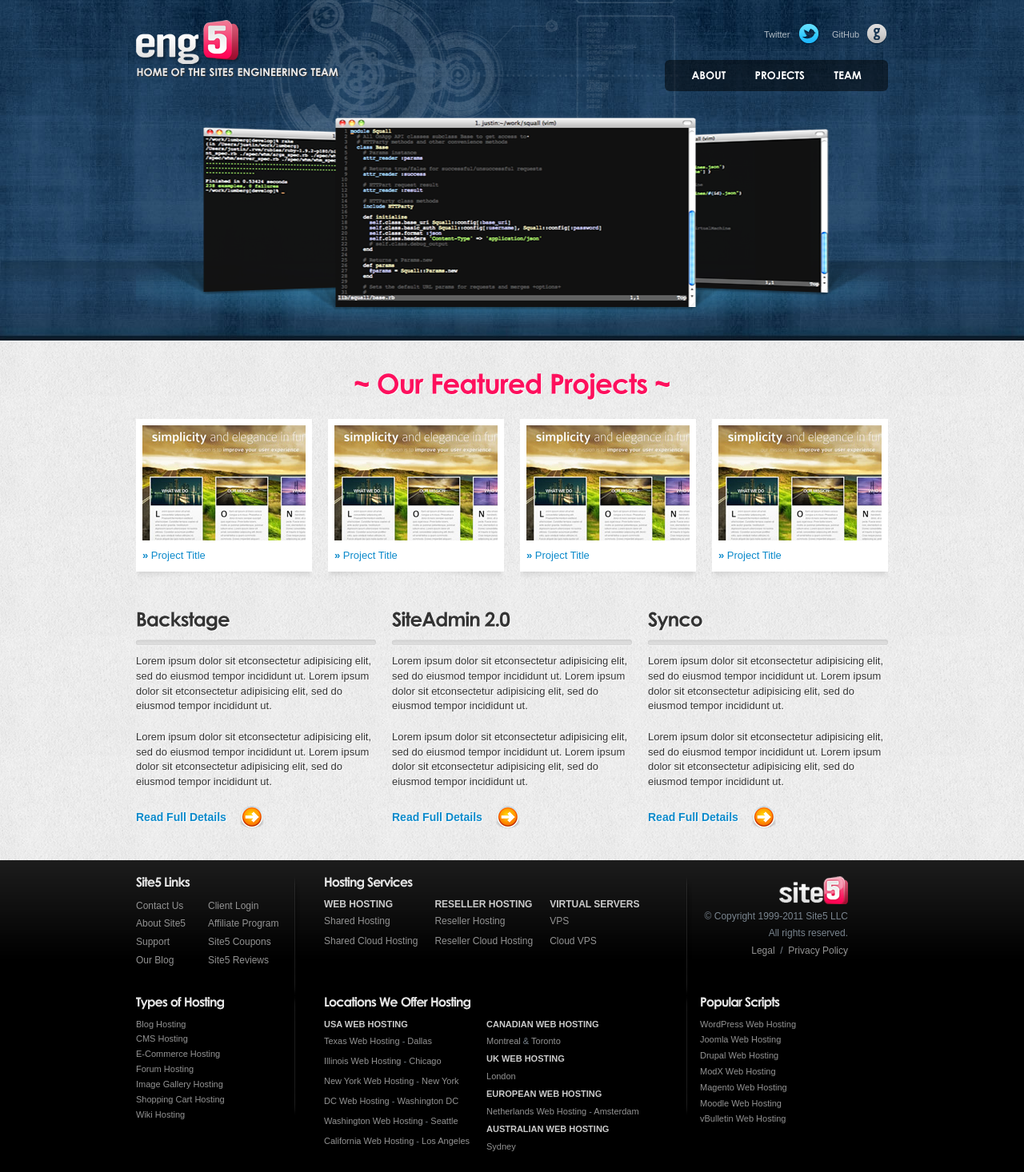
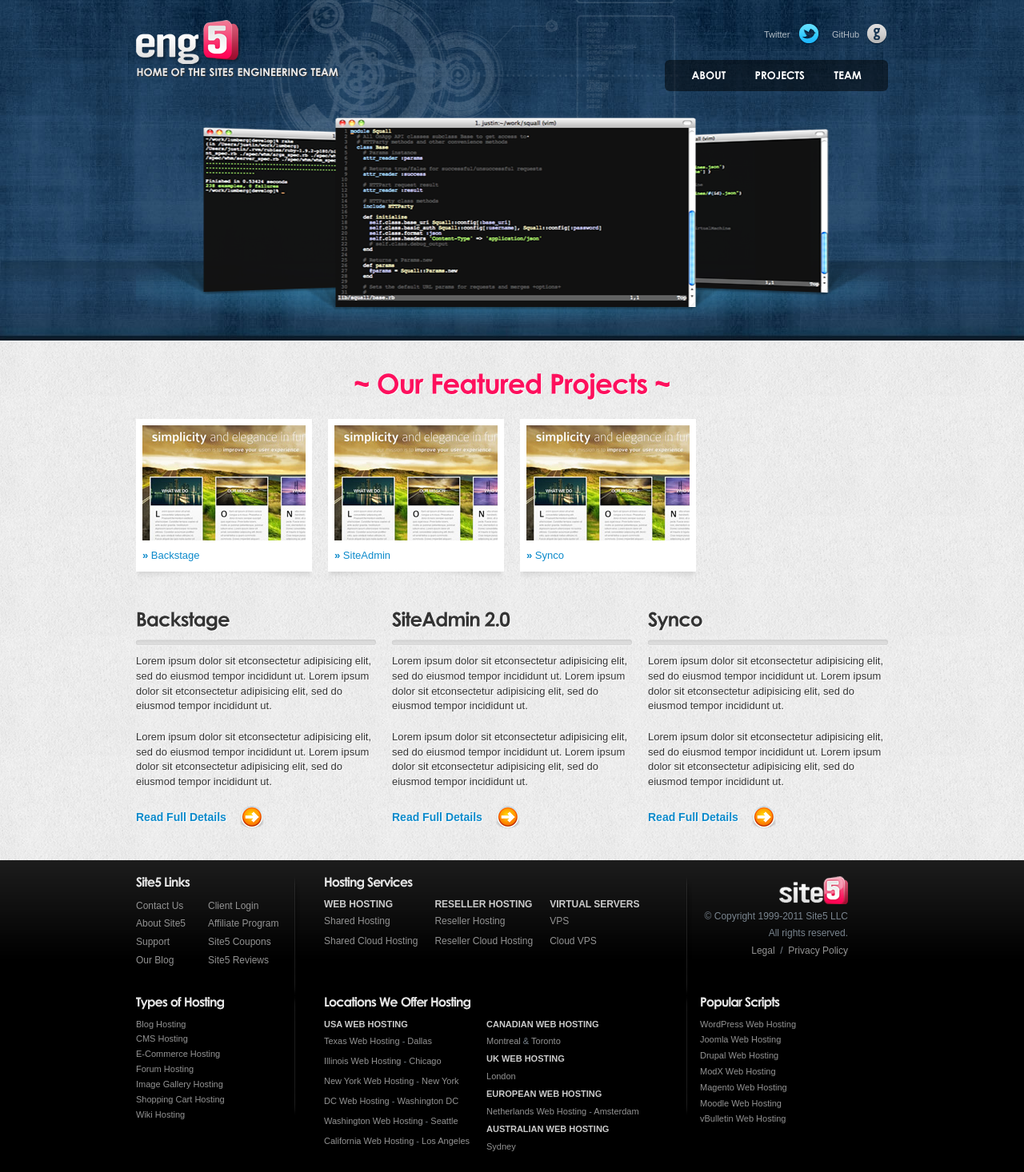
Before and after one commit to digideskio/eng5.com, a Jekyll site: the page built from index.html, in a window 1280 px wide. Shown: the whole page at 80% size. Built offline with Jekyll 4.4.1, drawn with Linux system fonts in a browser that asks for light colours; Markdown is read by kramdown in place of the engine named in the settings.

Commit message:
Don't push this commit.

```diff
--- a/_includes/featured_projects.html
+++ b/_includes/featured_projects.html
@@ -4,28 +4,21 @@
     <ul>
       <li>
         <div class="imgBox">
-          <a href="#"><img src="images/sample_thumb_small.jpg" alt="Theme title" /></a>
+          <a href="/projects/backstage.html"><img src="images/sample_thumb_small.jpg" alt="Theme title" /></a>
         </div>
-        <div class="title"><a href="project_details.html"><strong>&raquo;</strong> Project Title</a></div>
+        <div class="title"><a href="/projects/backstage.html"><strong>&raquo;</strong> Backstage</a></div>
       </li>
       <li>
         <div class="imgBox">
-          <a href="#"><img src="images/sample_thumb_small.jpg" alt="Theme title" /></a>
+          <a href="/projects/siteadmin.html"><img src="images/sample_thumb_small.jpg" alt="SiteAdmin" /></a>
         </div>
-        <div class="title"><a href="project_details.html"><strong>&raquo;</strong> Project Title</a></div>
+        <div class="title"><a href="/projects/siteadmin.html"><strong>&raquo;</strong> SiteAdmin</a></div>
       </li>
       <li>
         <div class="imgBox">
-          <a href="#"><img src="images/sample_thumb_small.jpg" alt="Theme title" /></a>
+          <a href="/projects/synco.html"><img src="images/sample_thumb_small.jpg" alt="Synco" /></a>
         </div>
-        <div class="title"><a href="project_details.html"><strong>&raquo;</strong> Project Title</a></div>
-      </li>
-
-      <li>
-        <div class="imgBox">
-          <a href="#"><img src="images/sample_thumb_small.jpg" alt="Theme title" /></a>
-        </div>
-        <div class="title"><a href="project_details.html"><strong>&raquo;</strong> Project Title</a></div>
+        <div class="title"><a href="/projects/synco.html"><strong>&raquo;</strong> Synco</a></div>
       </li>
 
     </ul>
```
Also changed, not shown: _includes/sidebar.html (+4 -4 lines).
